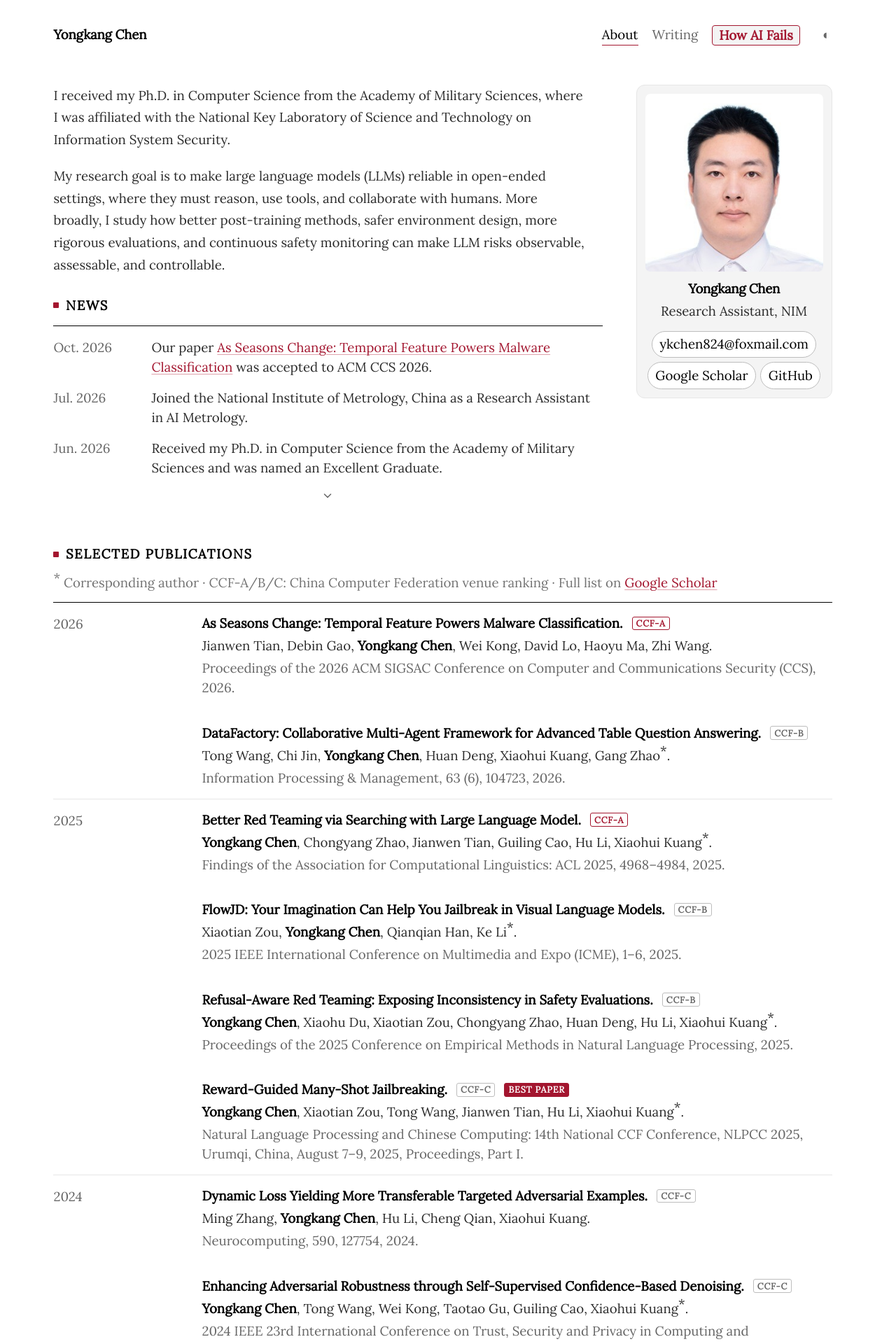
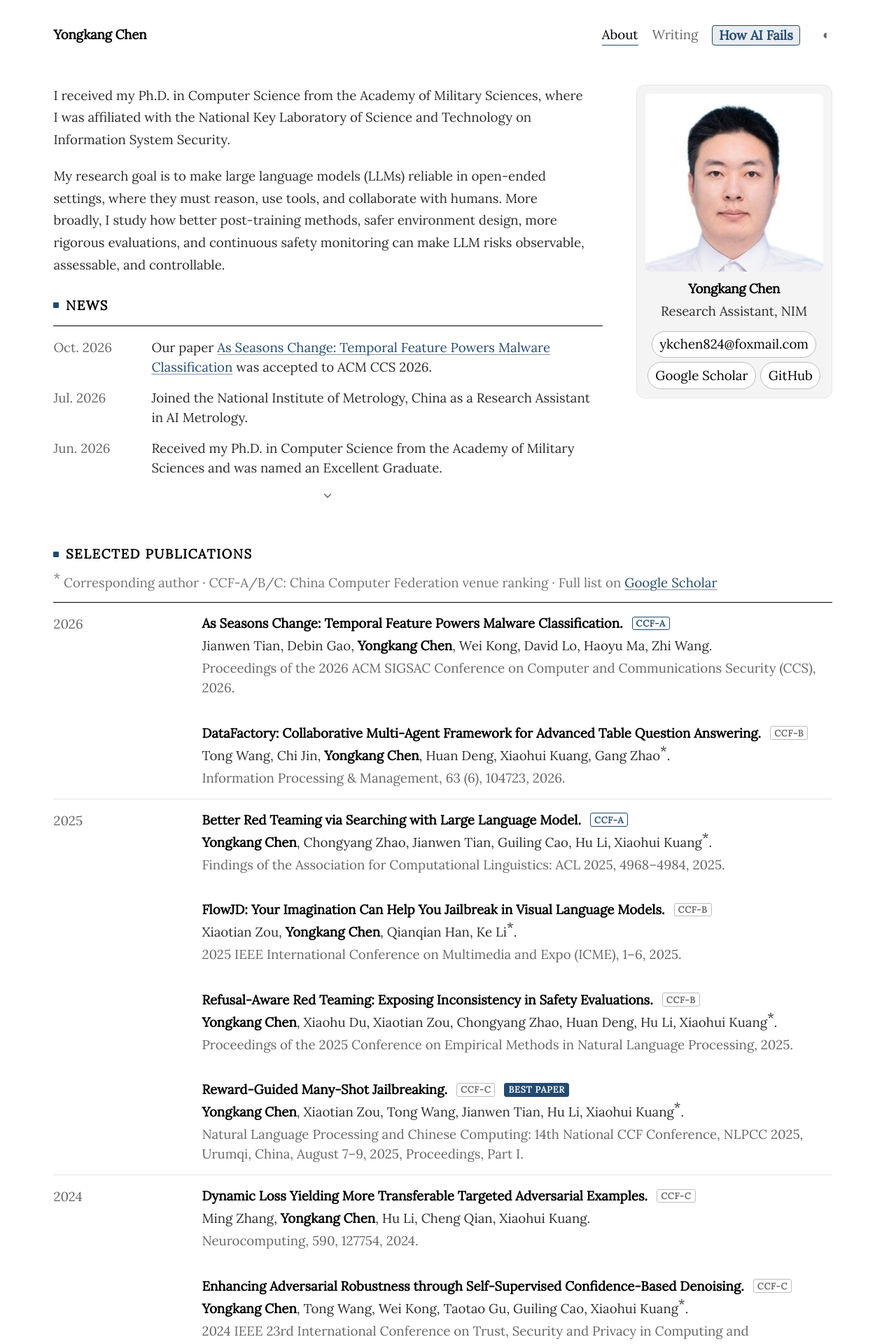
Before and after one commit to ykchen824/ykchen824.github.io, a Jekyll site: the page built from index.html, in a window 1280 px wide. Shown: the top 1920 px of the page at 70% size. Built offline with Jekyll 4.4.1, drawn with Linux system fonts in a browser that asks for light colours.

Commit message:
Adopt an ink blue accent across the site

```diff
--- a/assets/style.css
+++ b/assets/style.css
@@ -23,20 +23,20 @@
   --rule: #e6e6e6;
   --rule-strong: #bdbdbd;
   --soft: #f4f4f4;
-  --accent: #a3162f;
-  --accent-soft: #dfa3ad;
+  --accent: #234a70;
+  --accent-soft: #7f95ab;
   --on-accent: #fff;
   color-scheme: light dark;
 }
 @media (prefers-color-scheme: dark) {
   :root:not([data-theme="light"]) {
     --bg:#000; --fg:#fff; --fg-2:#d9d9d9; --muted:#a3a3a3; --faint:#8f8f8f;
-    --rule:#262626; --rule-strong:#4d4d4d; --soft:#141414; --accent:#ff8a98; --accent-soft:#a8505e; --on-accent:#000;
+    --rule:#262626; --rule-strong:#4d4d4d; --soft:#141414; --accent:#9dbfdf; --accent-soft:#55718d; --on-accent:#000;
   }
 }
 :root[data-theme="dark"] {
   --bg:#000; --fg:#fff; --fg-2:#d9d9d9; --muted:#a3a3a3; --faint:#8f8f8f;
-  --rule:#262626; --rule-strong:#4d4d4d; --soft:#141414; --accent:#ff8a98; --accent-soft:#a8505e; --on-accent:#000;
+  --rule:#262626; --rule-strong:#4d4d4d; --soft:#141414; --accent:#9dbfdf; --accent-soft:#55718d; --on-accent:#000;
 }
 :root[data-theme="light"] { color-scheme: light; }
 *,*::before,*::after { box-sizing:border-box; }
@@ -73,7 +73,7 @@ a:hover { text-decoration-color:currentColor; }
 .site-header nav { display:flex; flex-wrap:wrap; gap:.35rem 1.25rem; }
 .site-header nav a { padding-block:.25rem; color:var(--muted); line-height:1; text-decoration:none; white-space:nowrap; border-bottom:1px solid transparent; }
 .site-header nav a:hover,.site-header nav a[aria-current] { color:var(--fg); border-bottom-color:var(--accent); }
-.site-header nav .nav-feature { padding-inline:.55rem; border:1px solid var(--accent); border-radius:4px; background:var(--soft); color:var(--accent); font-weight:600; }
+.site-header nav .nav-feature { padding-inline:.55rem; border:1px solid var(--accent); border-radius:4px; background:color-mix(in srgb,var(--accent) 10%,var(--bg)); color:var(--accent); font-weight:600; }
 .site-header nav .nav-feature:hover,.site-header nav .nav-feature[aria-current] { border-color:var(--accent); background:var(--accent); color:var(--on-accent); }
 .theme-toggle { display:grid; place-items:center; width:1.75rem; height:1.75rem; margin:-.25rem -.375rem -.25rem 0; padding:0; border:0; border-radius:50%; background:transparent; color:var(--muted); cursor:pointer; }
 .theme-toggle:hover { color:var(--fg); background:var(--soft); }
```
